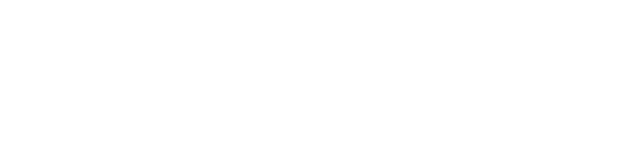
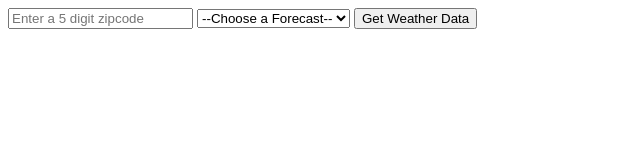
Before and after one commit to bernardanderson/WeatherChallenge_NSS_ChallengeAssignment, a plain HTML site: page index.html in a window 1280 px wide. Shown: the whole page, without its empty margins (0-640 px from the left). Drawn offline with Linux system fonts and the light colour scheme.

Commit message:
added the DOM elements

```diff
--- a/index.html
+++ b/index.html
@@ -5,8 +5,16 @@
   <title>Weather API Access</title>
 </head>
 <body>
+  <input id="zip-data" type="text" placeholder="Enter a 5 digit zipcode" pattern="^[0-9]+$">
+  <select id="Weather Forecast">
+    <option valuee="">--Choose a Forecast--</option>
+    <option value=current>Current Forecast</option>
+    <option value=3day>Three Day Forecast</option>
+    <option value=5day>Five Day Forecast</option>
+  </select>
+  <button id="submit-weather">Get Weather Data</button>
 
-
+  <script type="text/javascript" src="domInteraction.js"></script>
   <script type="text/javascript" src="weathercode.js"></script>
 </body>
 </html>
--- a/weathercode.js
+++ b/weathercode.js
@@ -1,19 +1,15 @@
-var parsedWeatherObject;
-
+// Parses the Json WeatherObject
 function parseWeather() {
-  // var parsedWeatherObject = this.responseText;
-  parsedWeatherObject = JSON.parse(this.responseText);
-  console.log("parsedWeatherObject", parsedWeatherObject);
+  var parsedWeatherObject = JSON.parse(this.responseText);
 }
 
+// Pulls the json'd weather info from the Weather API.
 function XHRWeather() {
-
   var requestOpenWeather = new XMLHttpRequest();
   requestOpenWeather.addEventListener("load", parseWeather);
   requestOpenWeather.open("GET", "weather.json");
   // requestOpenWeather.open("GET", "http://api.openweathermap.org/data/2.5/weather?zip=37221,us&APPID=b65ed22c41380f0f6c0e50fae7874970");
   requestOpenWeather.send();
-
 }
 
 XHRWeather();
```
Also changed, not shown: domInteraction.js (added).
